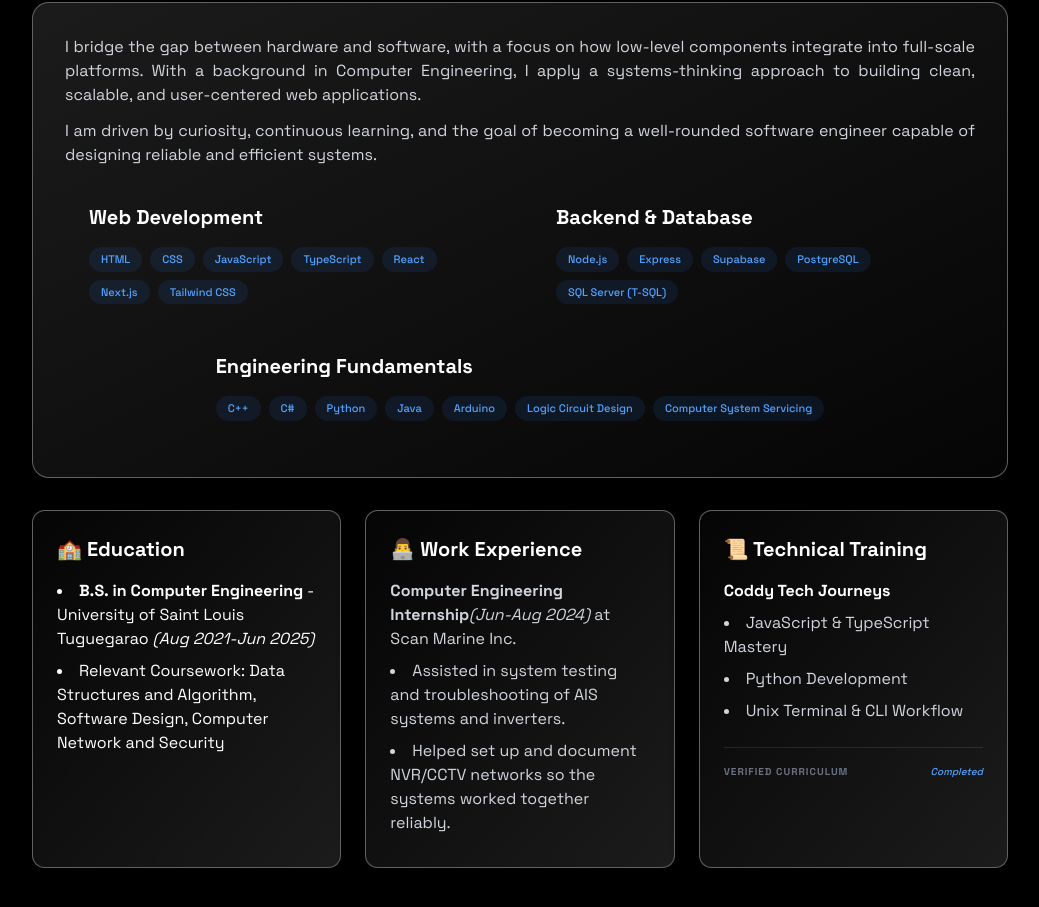
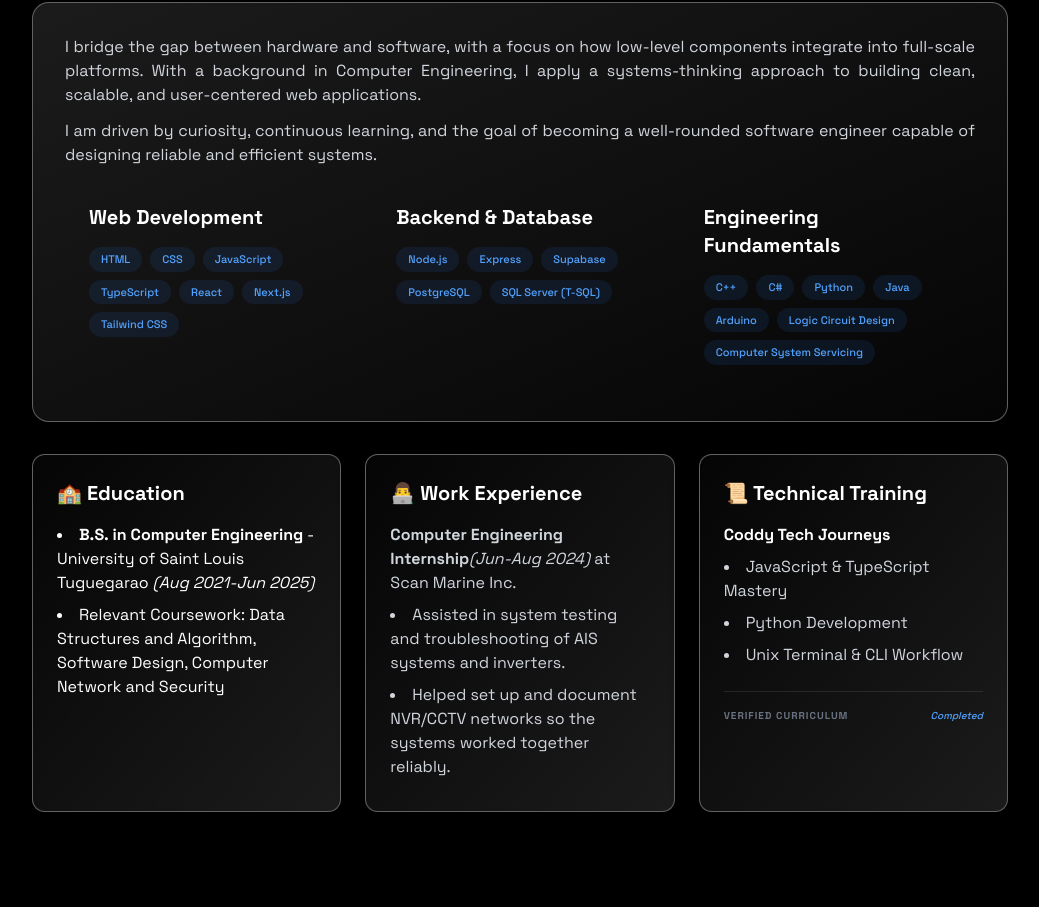
Before and after one commit to ShiroKishi27/react-portfolio, a React (Vite) app: page / in a window 1280 px wide. Shown: the part 1030-1937 px from the top of the page, without its empty margins (120-1159 px from the left). Built offline with nearby package versions, Linux system fonts and the light colour scheme; no server answers.

Commit message:
fix: adjust grid layout for SkillsCard components to enhance responsiveness

```diff
--- a/src/components/sections/About.jsx
+++ b/src/components/sections/About.jsx
@@ -55,7 +55,7 @@ function About() {
               becoming a well-rounded software engineer capable of designing
               reliable and efficient systems.
             </p>
-            <div className="grid grid-cols-1 gap-x-6 md:grid-cols-2">
+            <div className="grid grid-cols-1 gap-x-3 md:grid-cols-3">
               <SkillsCard title="Web Development">
                 {webDev.map((skills, index) => (
                   <SkillsBadge key={index} label={skills} />
@@ -66,11 +66,7 @@ function About() {
                   <SkillsBadge key={index} label={skills} />
                 ))}
               </SkillsCard>
-              <SkillsCard
-                title="Engineering Fundamentals"
-                className="col-span-1 md:col-span-2 md:justify-self-center"
-                divClassName="md:justify-center"
-              >
+              <SkillsCard title="Engineering Fundamentals">
                 {otherSkills.map((skills, index) => (
                   <SkillsBadge key={index} label={skills} />
                 ))}
```
